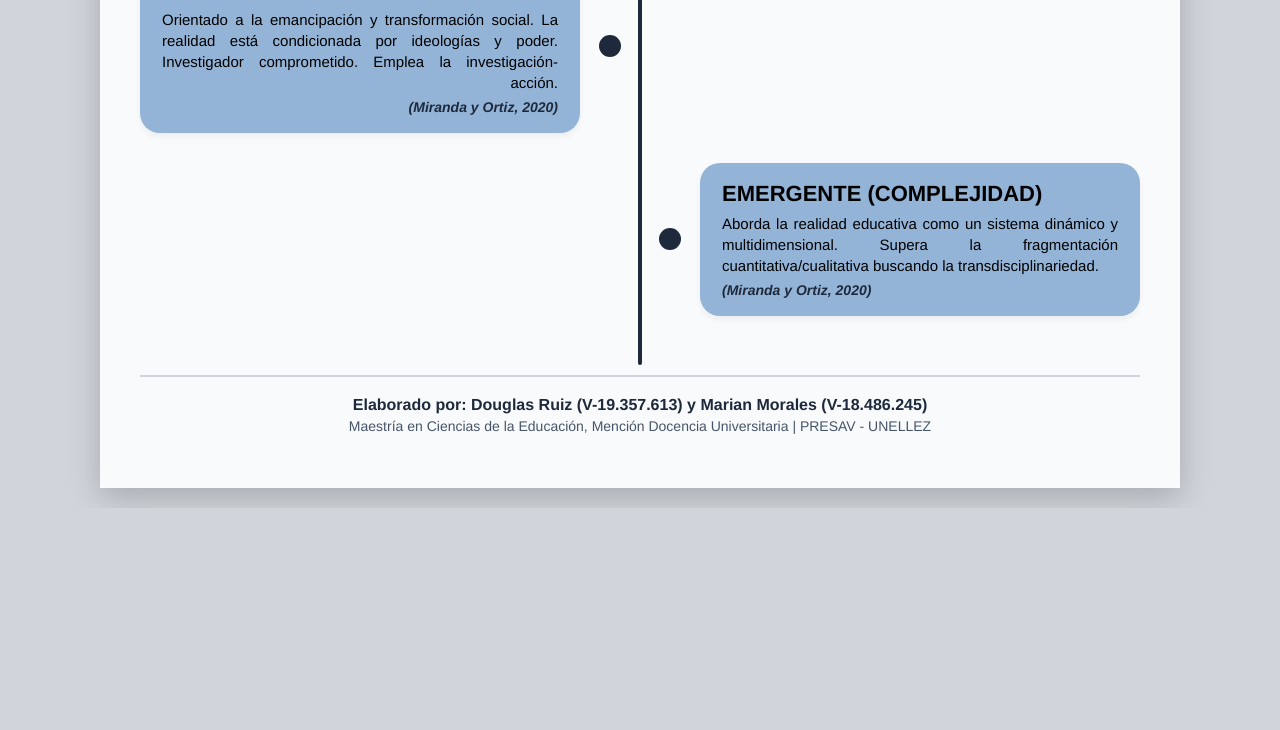
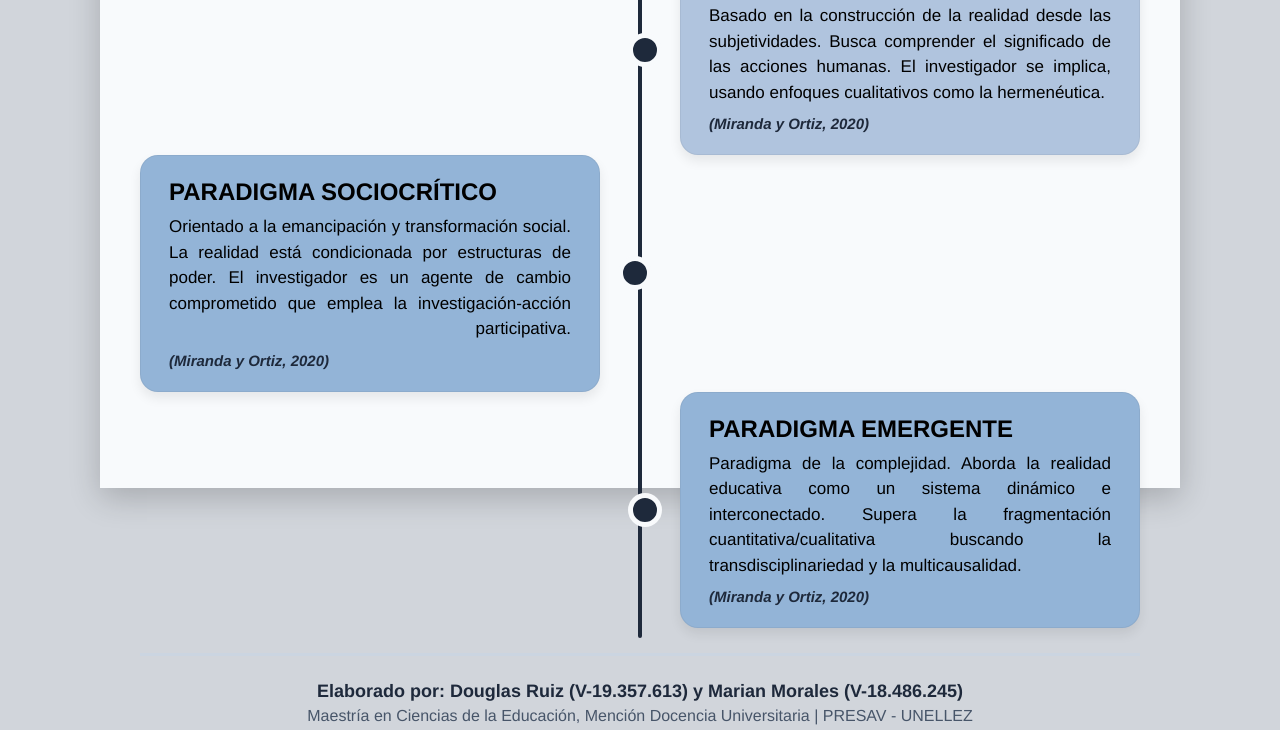
Before and after one commit to Dougs89/Maestria_en_Ciencias_de_la_Educacion-Mencion_Docencia_Universitaria, a plain HTML site: page index.html in a window 1280 px wide. Shown: the part 1452-2182 px from the top of the page. Before the commit the page ends 1960 px from the top, so only its background shows below. Drawn offline with Linux system fonts and the light colour scheme.

Commit message:
Refactor HTML structure and update styles
Updated titles and comments for clarity, adjusted styles for layout consistency, and improved text descriptions in timeline items.

```diff
--- a/index.html
+++ b/index.html
@@ -3,9 +3,9 @@
 <head>
     <meta charset="UTF-8">
     <meta name="viewport" content="width=device-width, initial-scale=1.0">
-    <title>Infografía Timeline Zigzag - Fundamentos de la Investigación</title>
+    <title>Infografía Timeline - Fundamentos de la Investigación</title>
     <style>
-        /* Reset y configuración de dimensiones exactas tipo Canva (1080x1920) */
+        /* RESET Y CONFIGURACIÓN DE DIMENSIONES EXACTAS (1080x1920) */
         * {
             box-sizing: border-box;
             margin: 0;
@@ -13,46 +13,45 @@
         }
 
         body {
-            background-color: #d1d5db; /* Fondo exterior gris para contraste */
+            background-color: #d1d5db; /* Fondo exterior gris */
             display: flex;
             justify-content: center;
-            align-items: center;
+            align-items: flex-start;
             font-family: 'Helvetica Neue', Arial, sans-serif;
+            min-height: 100vh;
             padding: 20px;
         }
 
         .infografia-container {
             width: 1080px;
-            height: 1920px;
-            background-color: #f8fafc; /* Fondo muy claro, casi blanco */
-            padding: 50px 40px;
+            height: 1920px; /* Altura fija tipo Canva */
+            background-color: #f8fafc;
+            padding: 50px 40px 30px 40px;
             display: flex;
             flex-direction: column;
-            justify-content: space-between; /* Distribuye Encabezado, Cuerpo y Pie sin superponer */
+            box-shadow: 0 10px 30px rgba(0,0,0,0.2);
             position: relative;
-            box-shadow: 0 10px 30px rgba(0,0,0,0.2);
-            overflow: hidden;
         }
 
         /* ENCABEZADO */
         .header {
             text-align: center;
-            margin-bottom: 20px;
+            margin-bottom: 30px;
             flex-shrink: 0;
         }
 
         .header h1 {
-            font-size: 54px;
+            font-size: 60px;
             color: #1e293b;
-            font-weight: 800;
-            letter-spacing: 2px;
+            font-weight: 900;
+            letter-spacing: 3px;
             text-transform: uppercase;
             line-height: 1;
             margin-bottom: 10px;
         }
 
         .header h2 {
-            font-size: 28px;
+            font-size: 30px;
             color: #475569;
             font-weight: 700;
             letter-spacing: 1px;
@@ -60,26 +59,26 @@
         }
 
         .header-line {
-            width: 300px;
-            height: 4px;
+            width: 400px;
+            height: 5px;
             background-color: #1e293b;
-            margin: 15px auto 0 auto;
+            margin: 20px auto 0 auto;
             border-radius: 2px;
             clip-path: polygon(0 20%, 10% 0, 20% 30%, 30% 10%, 40% 40%, 50% 0, 60% 20%, 70% 10%, 80% 30%, 90% 0, 100% 20%, 100% 100%, 0 100%);
         }
 
-        /* CONTENEDOR DE LA LÍNEA DE TIEMPO */
-        .timeline-wrapper {
-            flex-grow: 1;
+        /* ÁREA DE LA LÍNEA DE TIEMPO (Ocupa el resto del espacio) */
+        .timeline {
+            flex: 1; /* Toma todo el alto disponible */
             position: relative;
             display: flex;
             flex-direction: column;
-            justify-content: space-evenly; /* Espaciado uniforme entre los 8 bloques */
-            padding: 20px 0;
+            justify-content: space-between; /* Distribuye los 8 items equitativamente */
+            padding: 10px 0;
         }
 
-        /* Línea central vertical */
-        .timeline-wrapper::before {
+        /* Línea vertical central */
+        .timeline::before {
             content: '';
             position: absolute;
             top: 0;
@@ -89,27 +88,27 @@
             background-color: #1e293b;
             transform: translateX(-50%);
             border-radius: 2px;
+            z-index: 1;
         }
 
         /* BLOQUES (ITEMS) */
         .item {
-            width: 44%; /* Ancho de cada caja */
-            padding: 18px 22px;
-            border-radius: 20px;
+            width: 46%; /* Ancho de cada caja para dejar espacio al centro */
+            padding: 22px 28px;
+            border-radius: 18px;
             position: relative;
-            box-shadow: 0 4px 6px rgba(0,0,0,0.05);
+            box-shadow: 0 6px 12px rgba(0,0,0,0.08);
             z-index: 2;
+            /* Borde sutil para dar formalidad */
+            border: 1px solid rgba(0,0,0,0.05);
         }
 
-        /* Alternancia izquierda/derecha */
         .item.left {
             align-self: flex-start;
-            text-align: right;
         }
 
         .item.right {
             align-self: flex-end;
-            text-align: left;
         }
 
         /* Puntos conectores en la línea central */
@@ -118,24 +117,24 @@
             position: absolute;
             top: 50%;
             transform: translateY(-50%);
-            width: 22px;
-            height: 22px;
+            width: 24px;
+            height: 24px;
             background-color: #1e293b;
-            border: 4px solid #f8fafc;
+            border: 5px solid #f8fafc;
             border-radius: 50%;
             z-index: 3;
         }
 
-        /* Posicionamiento de los puntos según el lado */
+        /* Posicionamiento exacto de los puntos hacia la línea central */
         .item.left::after {
-            right: -45px; /* Ajustado para llegar a la línea central */
+            right: -53px; /* Lo empuja a tocar la línea */
         }
 
         .item.right::after {
-            left: -45px; /* Ajustado para llegar a la línea central */
+            left: -53px;
         }
 
-        /* Colores de fondo (Gama de azules formales, texto negro) */
+        /* Gama de colores formales (Azules grisáceos, texto negro) */
         .bg-1 { background-color: #e2e8f0; }
         .bg-2 { background-color: #e2e8f0; }
         .bg-3 { background-color: #cbd5e1; }
@@ -145,57 +144,57 @@
         .bg-7 { background-color: #93b4d7; }
         .bg-8 { background-color: #93b4d7; }
 
-        /* Tipografía interna de los bloques */
+        /* Tipografía Interna */
         .item h3 {
-            font-size: 22px;
+            font-size: 24px;
             color: #000000;
             font-weight: 800;
-            margin-bottom: 6px;
+            margin-bottom: 8px;
             text-transform: uppercase;
         }
 
         .item p {
-            font-size: 15px;
+            font-size: 17px;
             color: #000000;
-            line-height: 1.4;
+            line-height: 1.5;
             text-align: justify;
         }
 
         .item.left p {
-            text-align-last: right; /* Alineación visual para cajas izquierdas */
+            text-align-last: right;
         }
 
         .item.right p {
-            text-align-last: left; /* Alineación visual para cajas derechas */
+            text-align-last: left;
         }
 
         .item .autor {
             display: block;
-            font-size: 14px;
+            font-size: 15px;
             font-weight: bold;
             color: #1e293b;
             font-style: italic;
-            margin-top: 6px;
+            margin-top: 10px;
         }
 
         /* PIE DE PÁGINA */
         .footer {
             flex-shrink: 0;
             text-align: center;
-            border-top: 2px solid #cbd5e1;
-            padding-top: 15px;
-            margin-top: 10px;
+            border-top: 3px solid #cbd5e1;
+            padding-top: 20px;
+            margin-top: 15px;
         }
 
         .footer p {
-            font-size: 16px;
+            font-size: 18px;
             color: #1e293b;
             font-weight: bold;
-            margin: 4px 0;
+            margin: 5px 0;
         }
 
         .footer .subtitle {
-            font-size: 14px;
+            font-size: 16px;
             color: #475569;
             font-weight: normal;
         }
@@ -213,61 +212,61 @@
         </div>
 
         <!-- LÍNEA DE TIEMPO ZIGZAG -->
-        <div class="timeline-wrapper">
+        <div class="timeline">
 
-            <!-- 1. Ciencia (Izquierda) -->
+            <!-- 1. Ciencia -->
             <div class="item left bg-1">
                 <h3>¿Qué es Ciencia?</h3>
-                <p>Conjunto de conocimientos objetivos, sistemáticos y verificables sobre la naturaleza y la sociedad. Articula la observación rigurosa con la razón para explicar y predecir fenómenos.</p>
+                <p>Conjunto de conocimientos objetivos, sistemáticos y verificables sobre la naturaleza y la sociedad. Articula la observación rigurosa con la razón para explicar, predecir y comprender los fenómenos de la realidad.</p>
                 <span class="autor">(Estrada y Estrada, 2022)</span>
             </div>
 
-            <!-- 2. Conocimiento (Derecha) -->
+            <!-- 2. Conocimiento -->
             <div class="item right bg-2">
                 <h3>¿Qué es Conocimiento?</h3>
-                <p>Producto del proceso donde el sujeto aprehende la realidad. Al someterse al rigor metodológico, trasciende el sentido común y se valida como conocimiento científico.</p>
+                <p>Producto del proceso donde el sujeto aprehende la realidad. Al someterse al rigor metodológico, trasciende el sentido común y se valida como conocimiento científico dentro de una comunidad académica.</p>
                 <span class="autor">(Sánchez-Martín, 2023)</span>
             </div>
 
-            <!-- 3. Método (Izquierda) -->
+            <!-- 3. Método Científico -->
             <div class="item left bg-3">
                 <h3>Método Científico</h3>
-                <p>Proceso sistemático que parte de la observación, formula hipótesis y las verifica mediante datos. Garantiza que el conocimiento generado sea riguroso y replicable.</p>
+                <p>Proceso sistemático que parte de la observación de los hechos, formula hipótesis y las verifica mediante la recolección de datos. Garantiza que el conocimiento generado sea riguroso, replicable y fundamentado.</p>
                 <span class="autor">(Estrada y Estrada, 2022)</span>
             </div>
 
-            <!-- 4. Paradigma (Derecha) -->
+            <!-- 4. Paradigma -->
             <div class="item right bg-4">
                 <h3>¿Qué es Paradigma?</h3>
-                <p>Suposiciones interrelacionadas sobre el mundo social que dan un marco filosófico a la investigación. Es la cosmovisión compartida que dicta el qué, cómo y para qué investigar.</p>
+                <p>Suposiciones interrelacionadas sobre el mundo social que dan un marco filosófico a la investigación. Es la cosmovisión compartida por la comunidad científica que dicta el qué, cómo y para qué se investiga.</p>
                 <span class="autor">(Miranda y Ortiz, 2020)</span>
             </div>
 
-            <!-- 5. Positivista (Izquierda) -->
+            <!-- 5. Positivista -->
             <div class="item left bg-5">
-                <h3>Positivista</h3>
-                <p>Teorías como verdades absolutas. Realidad objetiva y fragmentable. Investigador neutral. Busca explicar, predecir y controlar usando el método cuantitativo y la estadística.</p>
+                <h3>Paradigma Positivista</h3>
+                <p>Concibe las teorías como verdades absolutas. La realidad es objetiva y fragmentable. El investigador es neutral. Busca explicar y predecir mediante el enfoque cuantitativo, la medición y la estadística.</p>
                 <span class="autor">(Miranda y Ortiz, 2020)</span>
             </div>
 
-            <!-- 6. Interpretativo (Derecha) -->
+            <!-- 6. Interpretativo -->
             <div class="item right bg-6">
-                <h3>Interpretativo</h3>
-                <p>Construcción de la realidad en las subjetividades. Busca comprender el significado de las acciones humanas. Investigador implicado. Usa el método cualitativo (hermenéutica).</p>
+                <h3>Paradigma Interpretativo</h3>
+                <p>Basado en la construcción de la realidad desde las subjetividades. Busca comprender el significado de las acciones humanas. El investigador se implica, usando enfoques cualitativos como la hermenéutica.</p>
                 <span class="autor">(Miranda y Ortiz, 2020)</span>
             </div>
 
-            <!-- 7. Sociocrítico (Izquierda) -->
+            <!-- 7. Sociocrítico -->
             <div class="item left bg-7">
-                <h3>Sociocrítico</h3>
-                <p>Orientado a la emancipación y transformación social. La realidad está condicionada por ideologías y poder. Investigador comprometido. Emplea la investigación-acción.</p>
+                <h3>Paradigma Sociocrítico</h3>
+                <p>Orientado a la emancipación y transformación social. La realidad está condicionada por estructuras de poder. El investigador es un agente de cambio comprometido que emplea la investigación-acción participativa.</p>
                 <span class="autor">(Miranda y Ortiz, 2020)</span>
             </div>
 
-            <!-- 8. Emergente (Derecha) -->
+            <!-- 8. Emergente -->
             <div class="item right bg-8">
-                <h3>Emergente (Complejidad)</h3>
-                <p>Aborda la realidad educativa como un sistema dinámico y multidimensional. Supera la fragmentación cuantitativa/cualitativa buscando la transdisciplinariedad.</p>
+                <h3>Paradigma Emergente</h3>
+                <p>Paradigma de la complejidad. Aborda la realidad educativa como un sistema dinámico e interconectado. Supera la fragmentación cuantitativa/cualitativa buscando la transdisciplinariedad y la multicausalidad.</p>
                 <span class="autor">(Miranda y Ortiz, 2020)</span>
             </div>
 
```
